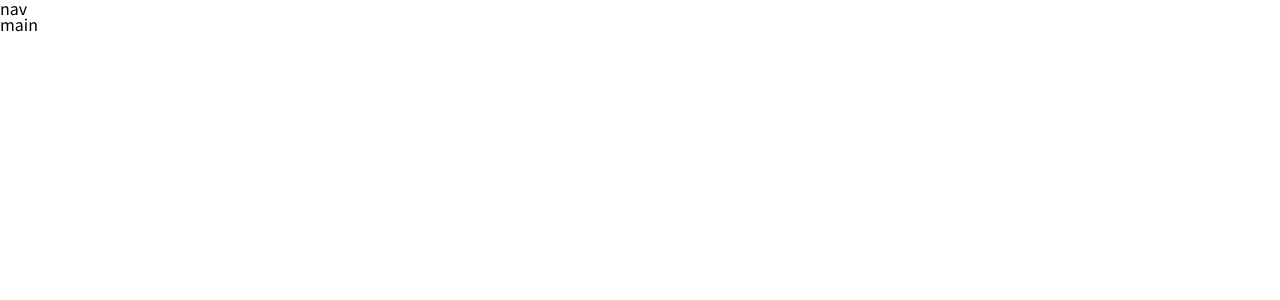
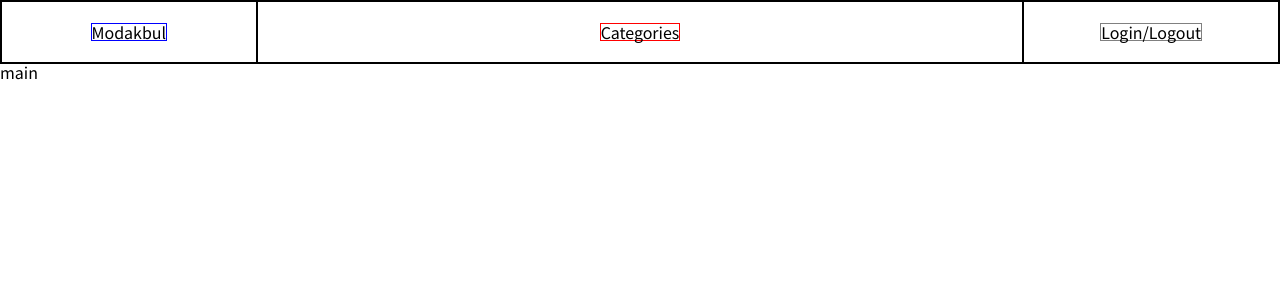
Before and after one commit to shinheylynn/modakbul, a React (Create React App) app: page / in a window 1280 px wide. Shown: the top 300 px of the page. Built offline with nearby package versions, Linux system fonts and the light colour scheme.

Commit message:
Add: Nav layout in progress

```diff
--- a/src/components/Nav/Nav.style.tsx
+++ b/src/components/Nav/Nav.style.tsx
@@ -1,3 +1,46 @@
 import styled from 'styled-components';
 
-export const Div = styled.div``;
+export const NavContainer = styled.div`
+  border: 1px black solid;
+  display: flex;
+  height: 8vh;
+`;
+
+export const LogoBox = styled.div`
+  border: 1px black solid;
+  display: flex;
+  align-items: center;
+  justify-content: center;
+  width: 20%;
+  height: 100%;
+`;
+
+export const Logo = styled.div`
+  border: 1px blue solid;
+`;
+
+export const CategoryBox = styled.div`
+  border: 1px black solid;
+  display: flex;
+  align-items: center;
+  justify-content: center;
+  width: 60%;
+  height: 100%;
+`;
+
+export const Categories = styled.div`
+  border: 1px red solid;
+`;
+
+export const LoginBox = styled.div`
+  border: 1px black solid;
+  display: flex;
+  align-items: center;
+  justify-content: center;
+  width: 20%;
+  height: 100%;
+`;
+
+export const Login = styled.div`
+  border: 1px grey solid;
+`;
--- a/src/components/Nav/Nav.tsx
+++ b/src/components/Nav/Nav.tsx
@@ -1,5 +1,17 @@
 import * as S from './Nav.style';
 
 export default function Nav() {
-  return <S.Div>nav</S.Div>;
+  return (
+    <S.NavContainer>
+      <S.LogoBox>
+        <S.Logo>Modakbul</S.Logo>
+      </S.LogoBox>
+      <S.CategoryBox>
+        <S.Categories>Categories</S.Categories>
+      </S.CategoryBox>
+      <S.LoginBox>
+        <S.Login>Login/Logout</S.Login>
+      </S.LoginBox>
+    </S.NavContainer>
+  );
 }
```
